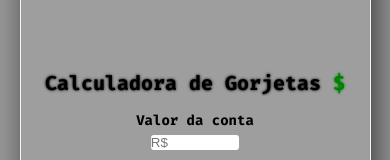
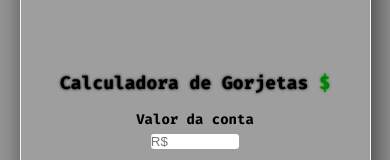
Before and after one commit to Wilksonflor/Calculadora-de-Gorjeta, a plain HTML site: page index.html in a window 390 px wide. Shown: the part 153-313 px from the top of the page. Drawn offline with Linux system fonts and the light colour scheme.

Commit message:
Add files via upload

```diff
--- a/style.css
+++ b/style.css
@@ -41,7 +41,7 @@ height: 100vh;
 }
 .wrapperCalculadora h1{
   text-shadow: 0 0px 3px;
-  font-size: clamp(2rem,2vw,2.4rem);
+  font-size: clamp(1.8em,3vw,2.4rem);
 
 }
 
@@ -130,14 +130,17 @@ width: 55px;
 
 /* RESPONSIVIDADE */
 
+
 @media only screen and (max-width: 400px){
   .wrapperCalculadora{
     width: 90%;
     left: 5%;
   }
+
   .btnCalculadora{
     width: 90%;
   }
+
 }
 
 @media only screen and (max-width: 680px){
```
